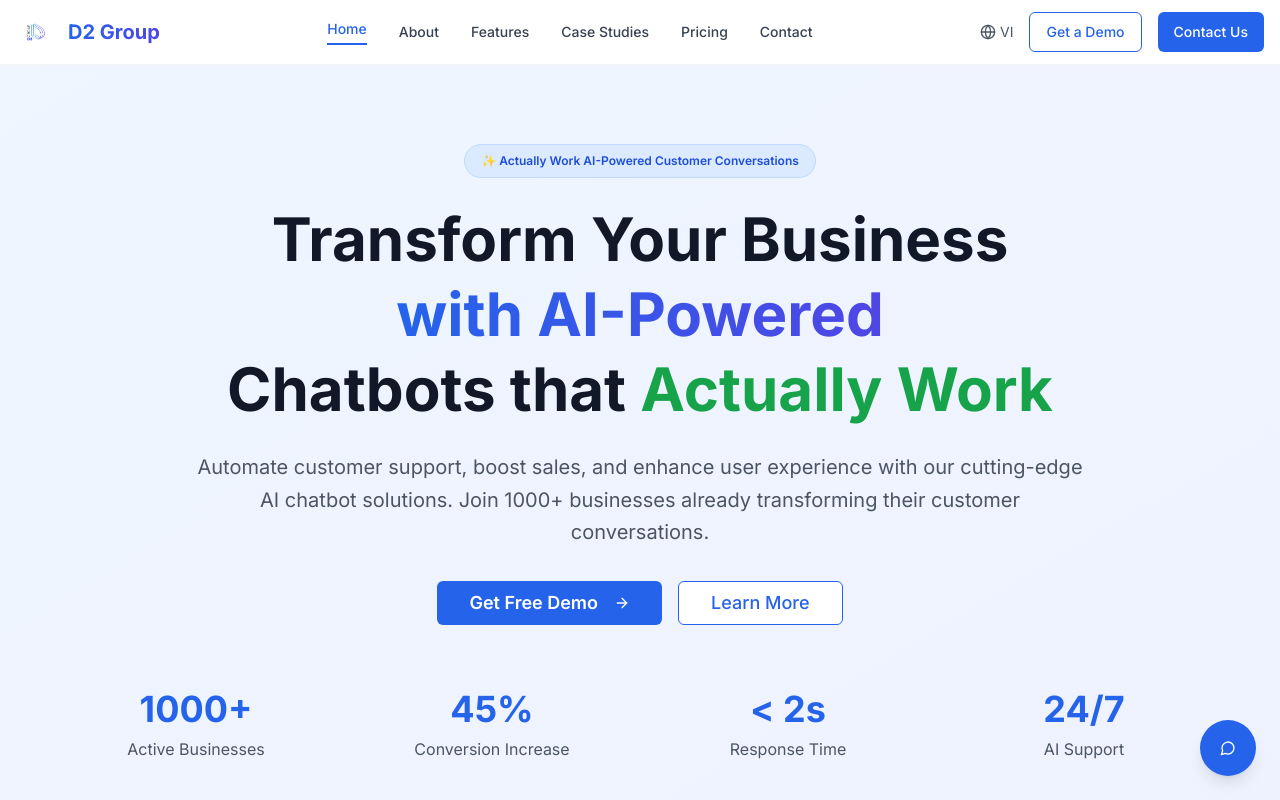
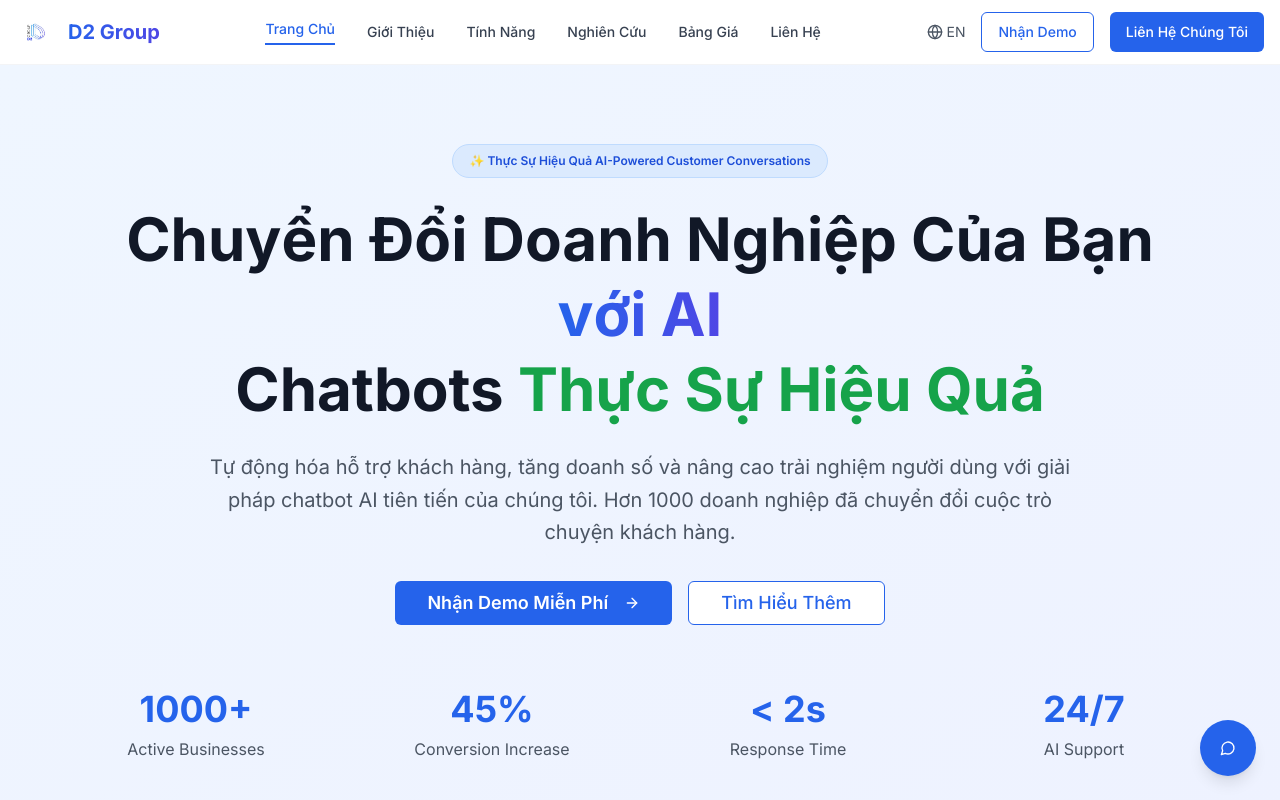
Before and after one commit to dungcam16/d2group-website, a React (Vite) app: page / in a window 1280 px wide. Shown: the top 800 px of the page. Built offline with nearby package versions, Linux system fonts and the light colour scheme.

Commit message:
Set default language to Vietnamese
Changes the default language setting to Vietnamese.

```diff
--- a/src/contexts/LanguageContext.tsx
+++ b/src/contexts/LanguageContext.tsx
@@ -7,7 +7,7 @@ import { viTranslations } from './translations/vi';
 const LanguageContext = createContext<LanguageContextType | undefined>(undefined);
 
 export const LanguageProvider: React.FC<{ children: React.ReactNode }> = ({ children }) => {
-  const [language, setLanguage] = useState<'en' | 'vi'>('en');
+  const [language, setLanguage] = useState<'en' | 'vi'>('vi');
 
   const translations = {
     en: enTranslations,
```
